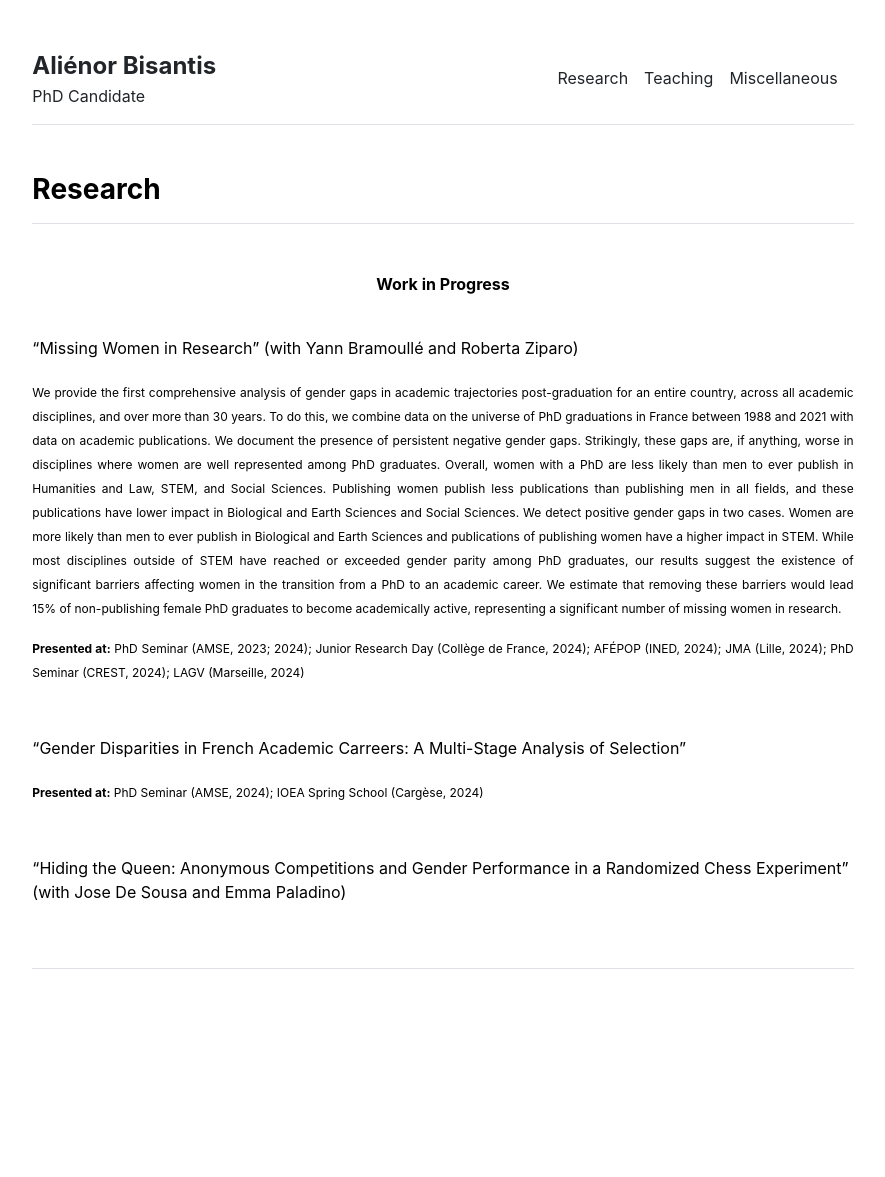
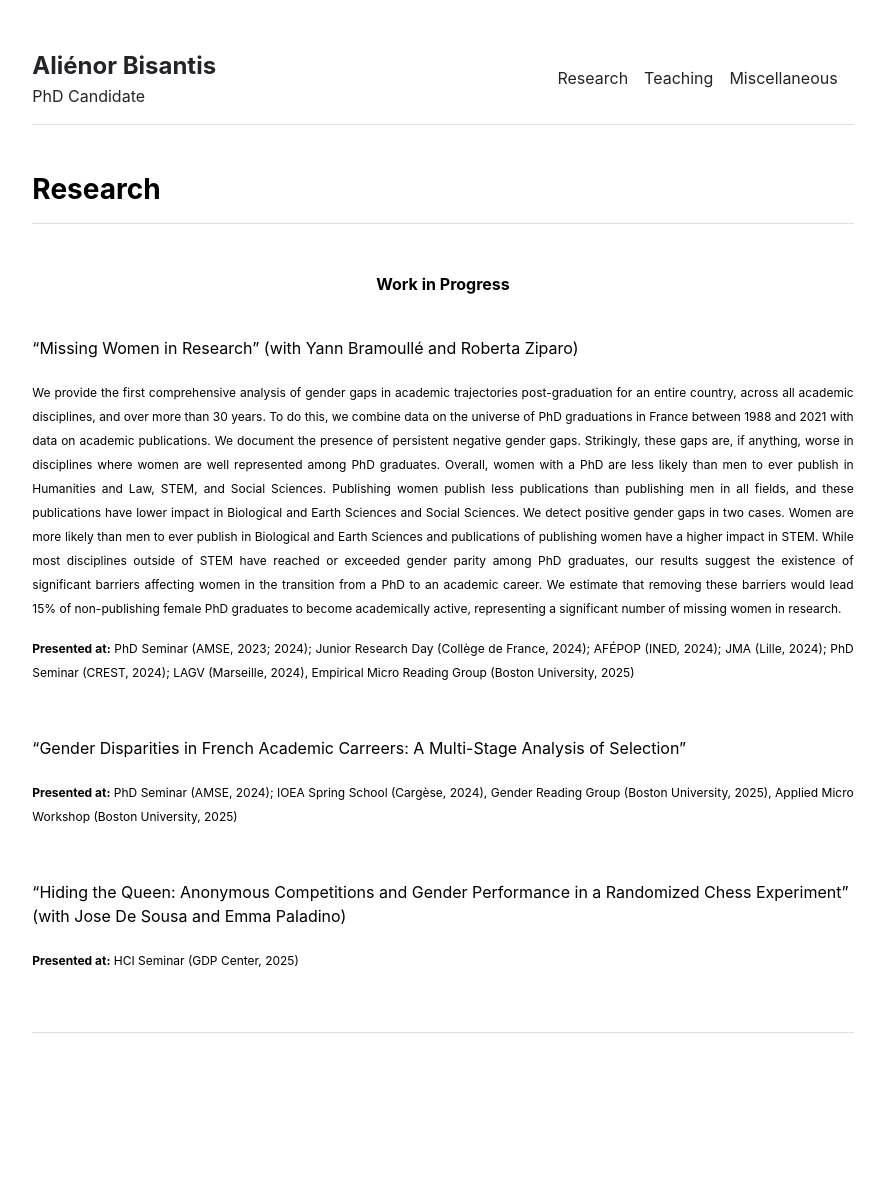
Before and after one commit to alienorbisantis/alienorbisantis.github.io, a Jekyll site: the page built from Research/Research.md, in a window 1280 px wide. Shown: the whole page, without its empty margins (197-1082 px from the left). Built offline with Jekyll 4.4.1, drawn with Linux system fonts in a browser that asks for light colours; before the commit the page ends 1113 px from its top, so only the background shows below that.

Commit message:
Update Research.md

```diff
--- a/Research/Research.md
+++ b/Research/Research.md
@@ -16,7 +16,7 @@ urlcolor: green
 </p>
 
 <p align="justify">
-<sub> <b>Presented at:</b> PhD Seminar (AMSE, 2023; 2024); Junior Research Day (Collège de France, 2024); AFÉPOP (INED, 2024); JMA (Lille, 2024); PhD Seminar (CREST, 2024); LAGV (Marseille, 2024) </sub>
+<sub> <b>Presented at:</b> PhD Seminar (AMSE, 2023; 2024); Junior Research Day (Collège de France, 2024); AFÉPOP (INED, 2024); JMA (Lille, 2024); PhD Seminar (CREST, 2024); LAGV (Marseille, 2024), Empirical Micro Reading Group (Boston University, 2025) </sub>
 
 </p>
 &nbsp;
@@ -25,10 +25,13 @@ urlcolor: green
 "Gender Disparities in French Academic Carreers: A Multi-Stage Analysis of Selection"
 
 <p align="justify">
-<sub> <b>Presented at:</b> PhD Seminar (AMSE, 2024); IOEA Spring School (Cargèse, 2024) </sub>
+<sub> <b>Presented at:</b> PhD Seminar (AMSE, 2024); IOEA Spring School (Cargèse, 2024), Gender Reading Group (Boston University, 2025), Applied Micro Workshop (Boston University, 2025) </sub>
 
 </p>
 &nbsp;
 
 
 "Hiding the Queen: Anonymous Competitions and Gender Performance in a Randomized Chess Experiment" (with Jose De Sousa and Emma Paladino)
+
+<p align="justify">
+<sub> <b>Presented at:</b> HCI Seminar (GDP Center, 2025)
```
